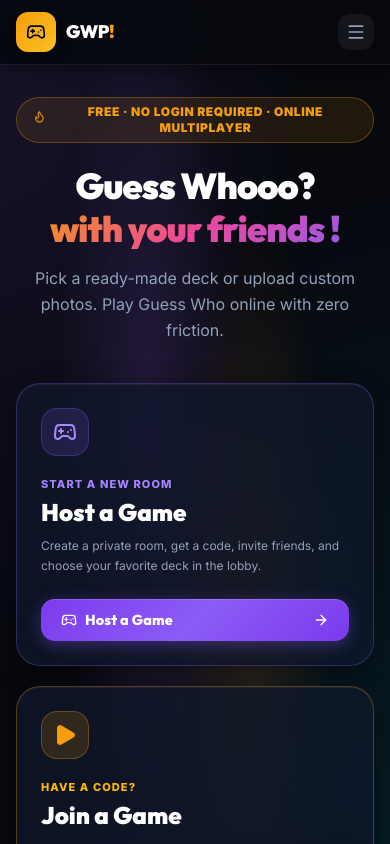
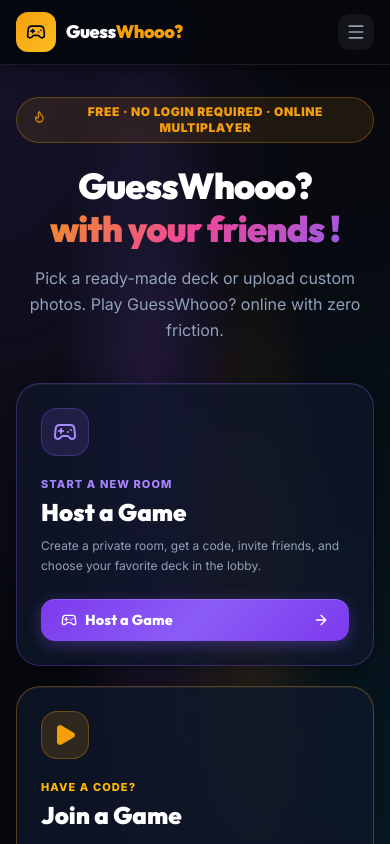
Before and after one commit to shivamchhapola/guess-who, a Next.js app: page / in a window 390 px wide. Shown: the top 844 px of the page. Built offline with nearby package versions, Linux system fonts and the light colour scheme.

Commit message:
fix: resolve modal z-index stacking, remove duplicate copy button, standardize GuessWhooo? branding, and fix PC responsiveness

```diff
--- a/src/app/page.tsx
+++ b/src/app/page.tsx
@@ -51,14 +51,14 @@ export default function Home() {
             {/* Hero Title */}
             <h1 className="text-4xl sm:text-6xl md:text-7xl font-black tracking-tight leading-[1.08] mb-4 text-white"
               style={{ fontFamily: 'Outfit, sans-serif' }}>
-              Guess Whooo?
+              GuessWhooo?
               <span className="block font-game-title mt-1">
                 with your friends !
               </span>
             </h1>
 
             <p className="text-slate-400 text-base sm:text-lg max-w-xl mx-auto mb-10 leading-relaxed">
-              Pick a ready-made deck or upload custom photos. Play Guess Who online with zero friction.
+              Pick a ready-made deck or upload custom photos. Play GuessWhooo? online with zero friction.
             </p>
 
             {/* ── THREE PRIMARY ENTRY PATHS ─────────────────────────────── */}
@@ -242,7 +242,7 @@ export default function Home() {
             <p className="text-sm font-black text-white" style={{ fontFamily: 'Outfit, sans-serif' }}>
               Guess<span style={{ color: '#f59e0b' }}>Whooo?</span>
             </p>
-            <p className="text-xs text-slate-500 mt-0.5">© {new Date().getFullYear()} · Free custom Guess Who for everyone.</p>
+            <p className="text-xs text-slate-500 mt-0.5">© {new Date().getFullYear()} · Free custom GuessWhooo? for everyone.</p>
           </div>
 
           {/* Social Links */}
--- a/src/app/play/[roomCode]/page.tsx
+++ b/src/app/play/[roomCode]/page.tsx
@@ -12,8 +12,8 @@ interface RoomPageProps {
 export async function generateMetadata({ params }: RoomPageProps) {
   const { roomCode } = await params;
   return {
-    title: `Room #${roomCode.toUpperCase()} - Guess Who Maker`,
-    description: `Play online Guess Who in room #${roomCode.toUpperCase()} with zero login required.`,
+    title: `Room #${roomCode.toUpperCase()} - GuessWhooo?`,
+    description: `Play online GuessWhooo? in room #${roomCode.toUpperCase()} with zero login required.`,
   };
 }
 
--- a/src/components/NavHeader.tsx
+++ b/src/components/NavHeader.tsx
@@ -42,11 +42,8 @@ export function NavHeader({ activePage }: NavHeaderProps) {
             >
               <Gamepad2 className="w-5 h-5" />
             </div>
-            <span className="text-xl font-black tracking-tight text-white hidden sm:block" style={{ fontFamily: 'Outfit, sans-serif' }}>
+            <span className="text-lg font-black tracking-tight text-white" style={{ fontFamily: 'Outfit, sans-serif' }}>
               Guess<span style={{ color: '#f59e0b' }}>Whooo?</span>
-            </span>
-            <span className="text-lg font-black tracking-tight text-white sm:hidden" style={{ fontFamily: 'Outfit, sans-serif' }}>
-              GWP<span style={{ color: '#f59e0b' }}>!</span>
             </span>
           </Link>
 
--- a/src/components/SetPreviewModal.tsx
+++ b/src/components/SetPreviewModal.tsx
@@ -29,7 +29,7 @@ export function SetPreviewModal({
 
   return (
     <div
-      className="modal-backdrop z-50 fixed inset-0 flex items-center justify-center p-4"
+      className="modal-backdrop z-[100] fixed inset-0 flex items-center justify-center p-4"
       style={{ background: 'rgba(5, 7, 13, 0.85)', backdropFilter: 'blur(12px)' }}
       onClick={onClose}
     >
--- a/src/components/game/MultiplayerBoard.tsx
+++ b/src/components/game/MultiplayerBoard.tsx
@@ -540,7 +540,7 @@ export const MultiplayerBoard: React.FC<MultiplayerBoardProps> = ({
   /* ── Room Lobby View (Pre-Game Context) ─────────────────────── */
   if (inLobby) {
     return (
-      <div className="w-full max-w-5xl mx-auto px-4 py-8 sm:py-12 flex flex-col gap-8">
+      <div className="w-full max-w-7xl mx-auto px-4 sm:px-6 lg:px-8 py-8 sm:py-12 flex flex-col gap-8">
 
         {/* Lobby Top Bar */}
         <div className="flex flex-col sm:flex-row sm:items-center justify-between gap-4 p-5 sm:p-6 rounded-3xl game-panel border border-white/10 shadow-xl">
@@ -678,15 +678,6 @@ export const MultiplayerBoard: React.FC<MultiplayerBoardProps> = ({
                         </span>
                       </div>
                     </div>
-                    <button
-                      type="button"
-                      onClick={handleCopyRoomCode}
-                      className="px-3 py-1.5 rounded-xl text-xs font-bold text-amber-400 bg-amber-500/10 border border-amber-500/30 hover:bg-amber-500/20 transition-all flex items-center gap-1.5 shrink-0 cursor-pointer"
-                      title="Copy room code"
-                    >
-                      <Copy className="w-3.5 h-3.5" />
-                      <span>{copiedCode ? 'Copied!' : 'Copy Code'}</span>
-                    </button>
                   </div>
                 )}
               </div>
@@ -815,18 +806,7 @@ export const MultiplayerBoard: React.FC<MultiplayerBoardProps> = ({
 
         </div>
 
-        {/* Set Preview Modal Integration */}
-        <SetPreviewModal
-          template={previewingTemplate}
-          isOpen={Boolean(previewingTemplate)}
-          onClose={() => setPreviewingTemplate(null)}
-          onSelectSet={isHost ? (tpl) => {
-            handleHostChangeTemplate(tpl);
-            setPreviewingTemplate(null);
-            setIsChangeSetOpen(false);
-          } : undefined}
-          primaryActionLabel="Use This Set"
-        />
+
 
         {/* Enhanced Change Set Switcher Modal (For Host) */}
         {isChangeSetOpen && (
@@ -1049,6 +1029,19 @@ export const MultiplayerBoard: React.FC<MultiplayerBoardProps> = ({
             </div>
           </div>
         )}
+
+        {/* Set Preview Modal Integration */}
+        <SetPreviewModal
+          template={previewingTemplate}
+          isOpen={Boolean(previewingTemplate)}
+          onClose={() => setPreviewingTemplate(null)}
+          onSelectSet={isHost ? (tpl) => {
+            handleHostChangeTemplate(tpl);
+            setPreviewingTemplate(null);
+            setIsChangeSetOpen(false);
+          } : undefined}
+          primaryActionLabel="Use This Set"
+        />
 
         {/* Leave Confirmation Modal */}
         {showLeaveModal && (
```
